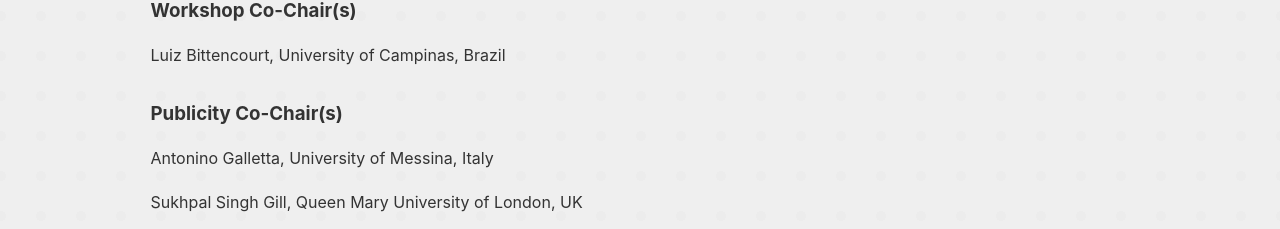
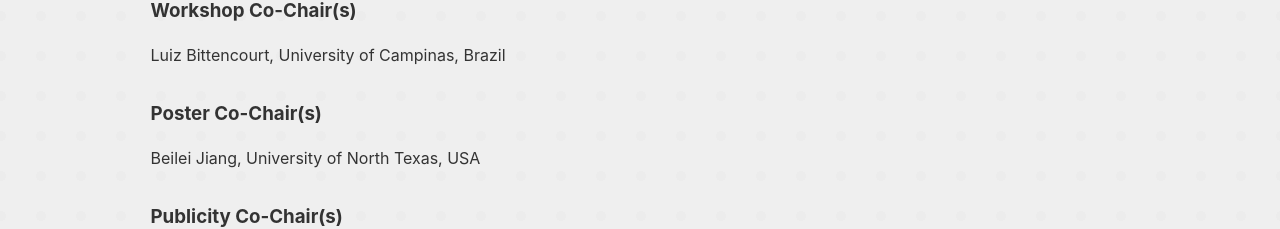
Before and after one commit to UCC-Conference/BDCAT2023, a React (Create React App) app: page /committees in a window 1280 px wide. Shown: the part 545-774 px from the top of the page. Built offline with nearby package versions, Linux system fonts and the light colour scheme.

Commit message:
add Beilei Jiang as Poster Co-Chair

```diff
--- a/src/pages/Committees.js
+++ b/src/pages/Committees.js
@@ -38,6 +38,15 @@ const Committees = () => {
                         </tr>
                         <tr>
                             <td>Luiz Bittencourt, University of Campinas, Brazil</td>
+                        </tr>
+
+                        <tr>
+                            <th>
+                                <h3>Poster Co-Chair(s)</h3>
+                            </th>
+                        </tr>
+                        <tr>
+                            <td>Beilei Jiang, University of North Texas, USA</td>
                         </tr>
 
                         <tr>
```
